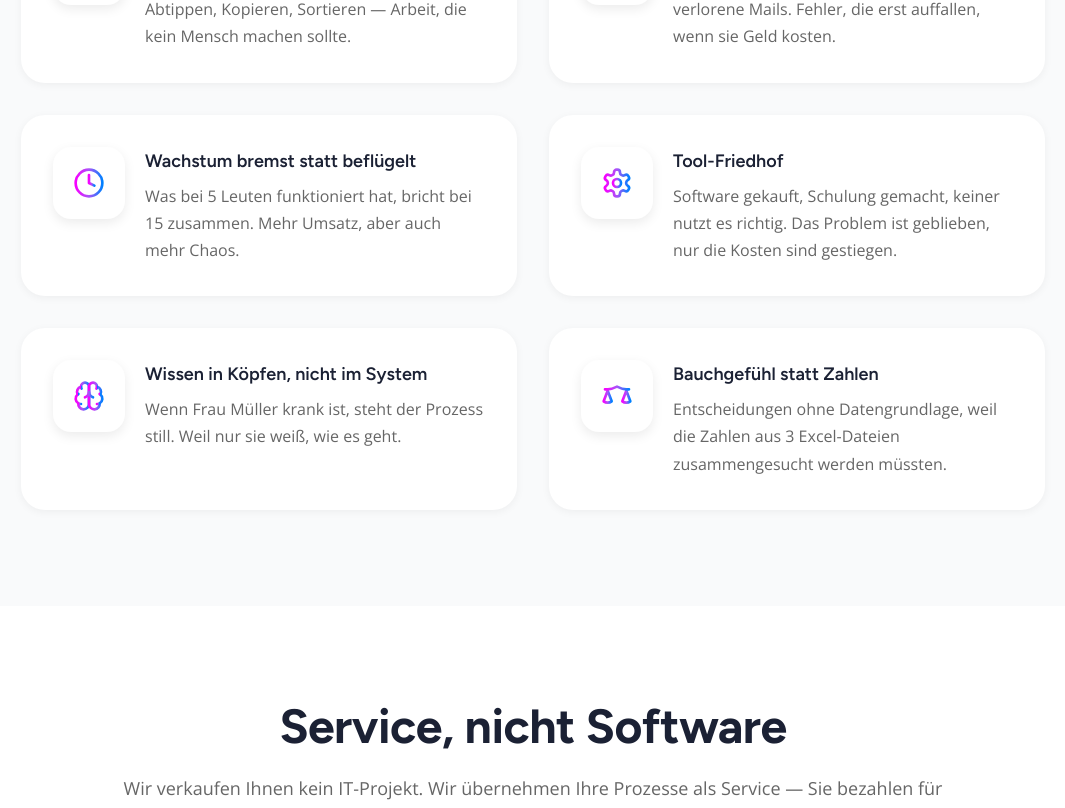
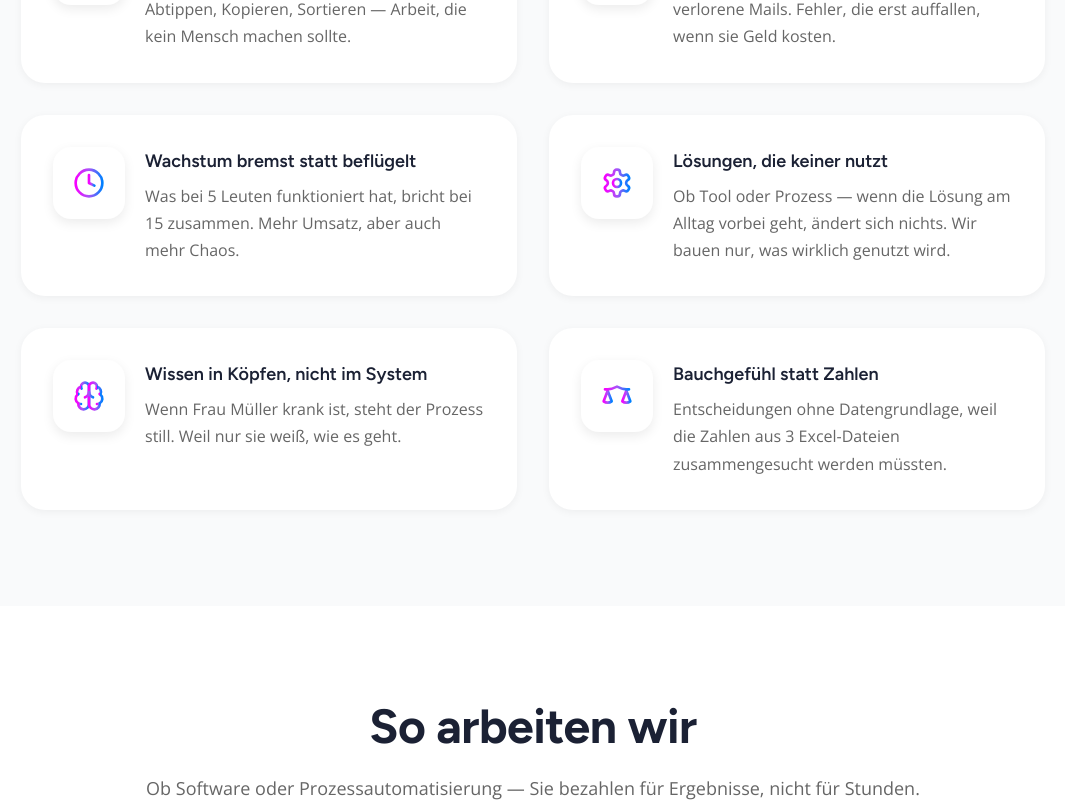
Before and after one commit to JulianFaupel/venture-kitchen-website, a React (Vite) app: page / in a window 1280 px wide. Shown: the part 1091-1899 px from the top of the page, without its empty margins (107-1172 px from the left). Built offline with nearby package versions, Linux system fonts and the light colour scheme.

Commit message:
Remove anti-software positioning: neutral framing for services + software

```diff
--- a/src/App.tsx
+++ b/src/App.tsx
@@ -345,8 +345,8 @@ function App() {
               },
               {
                 icon: Settings,
-                title: 'Tool-Friedhof',
-                description: 'Software gekauft, Schulung gemacht, keiner nutzt es richtig. Das Problem ist geblieben, nur die Kosten sind gestiegen.',
+                title: 'Lösungen, die keiner nutzt',
+                description: 'Ob Tool oder Prozess — wenn die Lösung am Alltag vorbei geht, ändert sich nichts. Wir bauen nur, was wirklich genutzt wird.',
                 color: 'blue'
               },
               {
@@ -384,10 +384,10 @@ function App() {
         <div className="container mx-auto px-6">
           <div className="max-w-4xl mx-auto text-center mb-16">
             <h2 className="text-4xl lg:text-5xl font-bold text-primary mb-6">
-              Service, nicht Software
+              So arbeiten wir
             </h2>
             <p className="text-text-medium text-lg leading-relaxed">
-              Wir verkaufen Ihnen kein IT-Projekt. Wir übernehmen Ihre Prozesse als Service — Sie bezahlen für Ergebnisse.
+              Ob Software oder Prozessautomatisierung — Sie bezahlen für Ergebnisse, nicht für Stunden.
             </p>
           </div>
           <div className="grid md:grid-cols-3 gap-8 max-w-5xl mx-auto">
```
